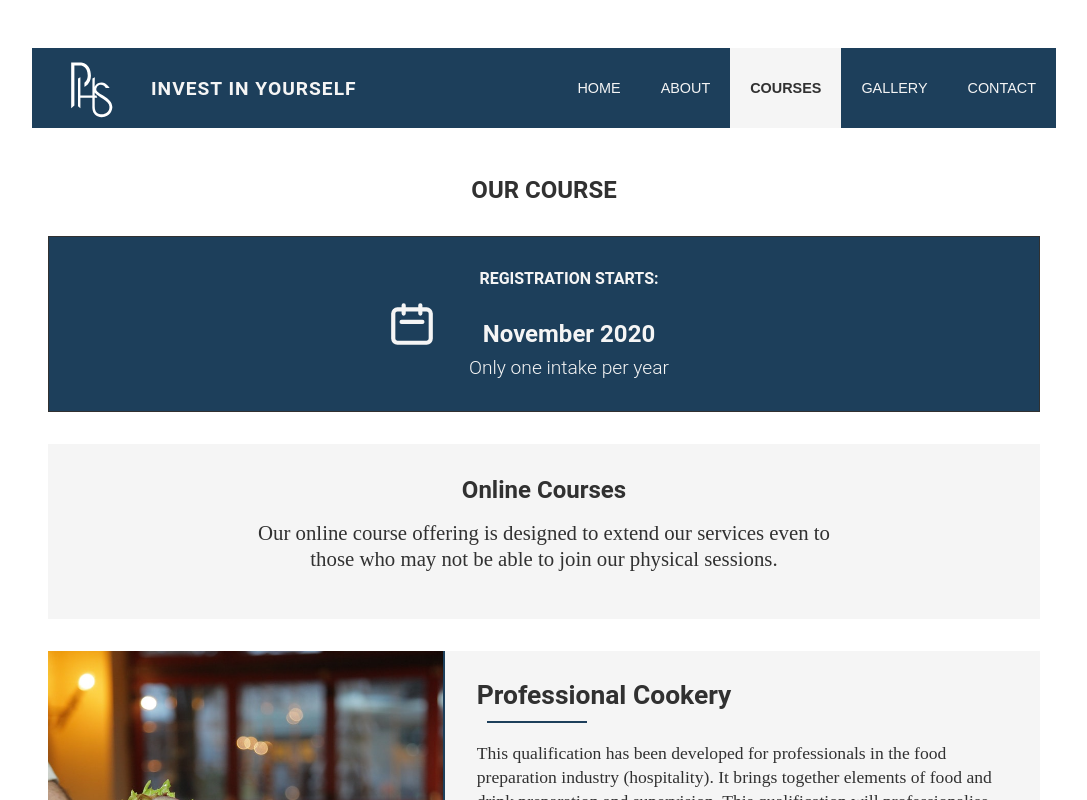
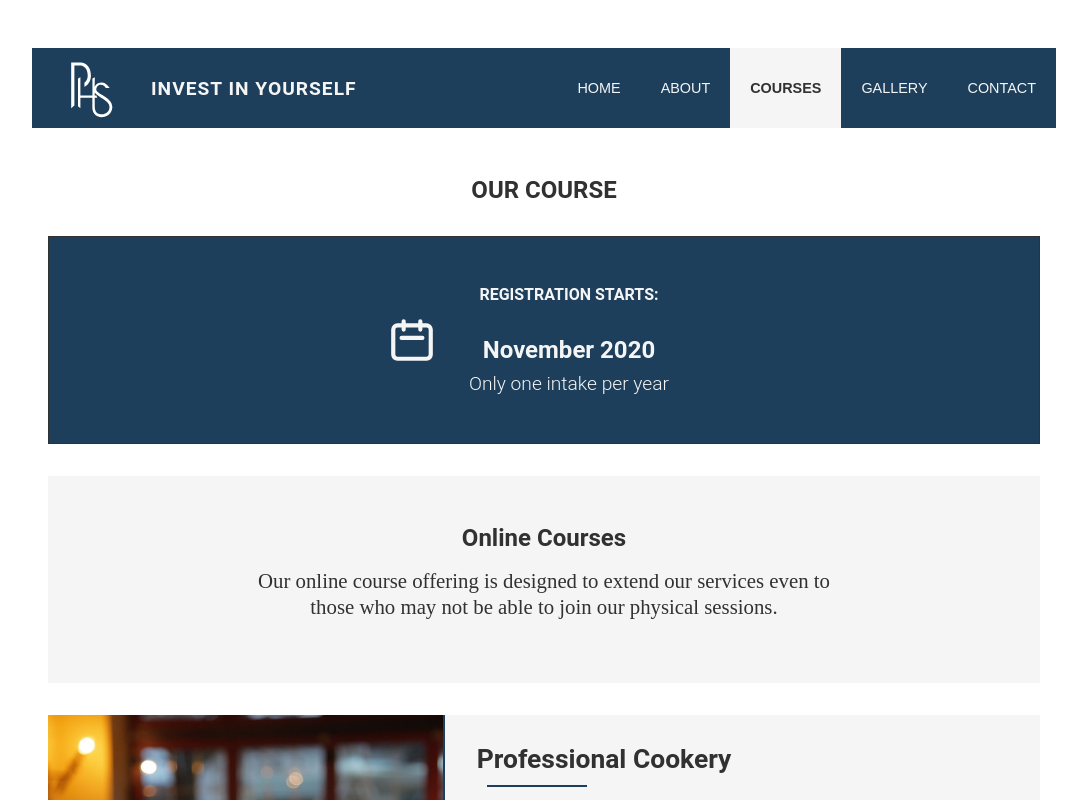
Before and after one commit to Spha88/hotel-school, a Next.js app: page /courses in a window 1280 px wide. Shown: the top 800 px of the page, without its empty margins (96-1183 px from the left). Built offline with nearby package versions, Linux system fonts and the light colour scheme.

Commit message:
Add animations to the courses page

```diff
--- a/components/CoursesContent/CoursesContent.js
+++ b/components/CoursesContent/CoursesContent.js
@@ -1,5 +1,6 @@
 import React from 'react'
-import Link from 'next/link';
+import Zoom from 'react-reveal/Zoom';
+
 import styles from './CoursesContent.module.scss';
 import LinkButton from '../UI/LinkButton/LinkButton';
 
@@ -24,13 +25,16 @@ const CoursesContent = () => {
                         </p>
                     </div>
                 </div>
+                <Zoom>
                     <div className={styles.OnlineCourses}>
                         <h2>Online Courses</h2>
                         <p>
                         Our online course offering is designed to extend our services even to those who may not be able to join our physical sessions.
                         </p>
                     </div>
+                </Zoom>
                 <div className={styles.Courses}>
+                    <Zoom>
                     <div className={styles.Course}>
                         <div className={styles.CourseImage}
                             style={{ backgroundImage: "url(/images/pro_cooker.jpg)" }}
@@ -47,10 +51,11 @@ const CoursesContent = () => {
                             </p>
                             <LinkButton href="/contact" label="Enrol Now" />
                         </div>
+                    </div>
+                    </Zoom>
 
-                    </div>
+                    <Zoom>
                         <div className={styles.Course}>
-
                             <div className={styles.CourseImage}
                                 style={{ backgroundImage: "url(/images/food_bev.jpg)" }}
                             ></div>
@@ -63,9 +68,10 @@ const CoursesContent = () => {
                                     </p>
                                     <LinkButton href="/contact" label="Enrol Now" />
                             </div>
+                        </div>
+                    </Zoom>
 
-
-                    </div>
+                    <Zoom>
                     <div className={styles.Course}>
 
                         <div className={styles.CourseImage}
@@ -79,6 +85,7 @@ const CoursesContent = () => {
 
 
                     </div>
+                    </Zoom>
                 </div>
             </main>
         </section>
--- a/components/CoursesContent/CoursesContent.module.scss
+++ b/components/CoursesContent/CoursesContent.module.scss
@@ -12,7 +12,7 @@
         .RegistrationDate {
             background-color: var(--blue);
             color: var(--white);
-            padding: 2rem;
+            padding: 3rem 2rem;
             display: flex;
             justify-content: center;
             align-items: center;
@@ -45,7 +45,7 @@
             }
         }
         .OnlineCourses {
-            padding: 2rem;
+            padding: 3rem 2rem;
             background: var(--white);
             margin-bottom: 2rem;
             text-align: center;
```
Lines whose indentation alone changed are shown as unchanged.
